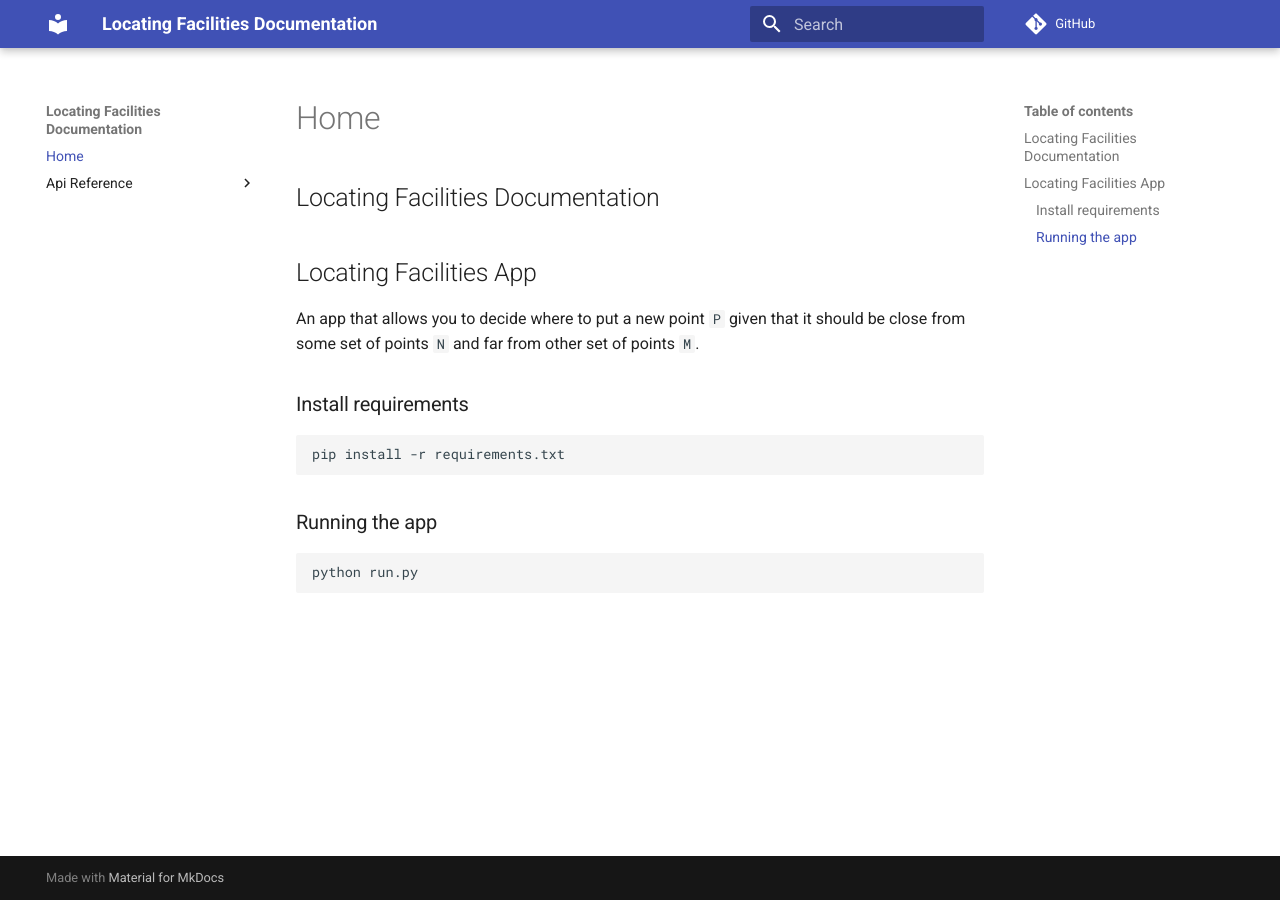
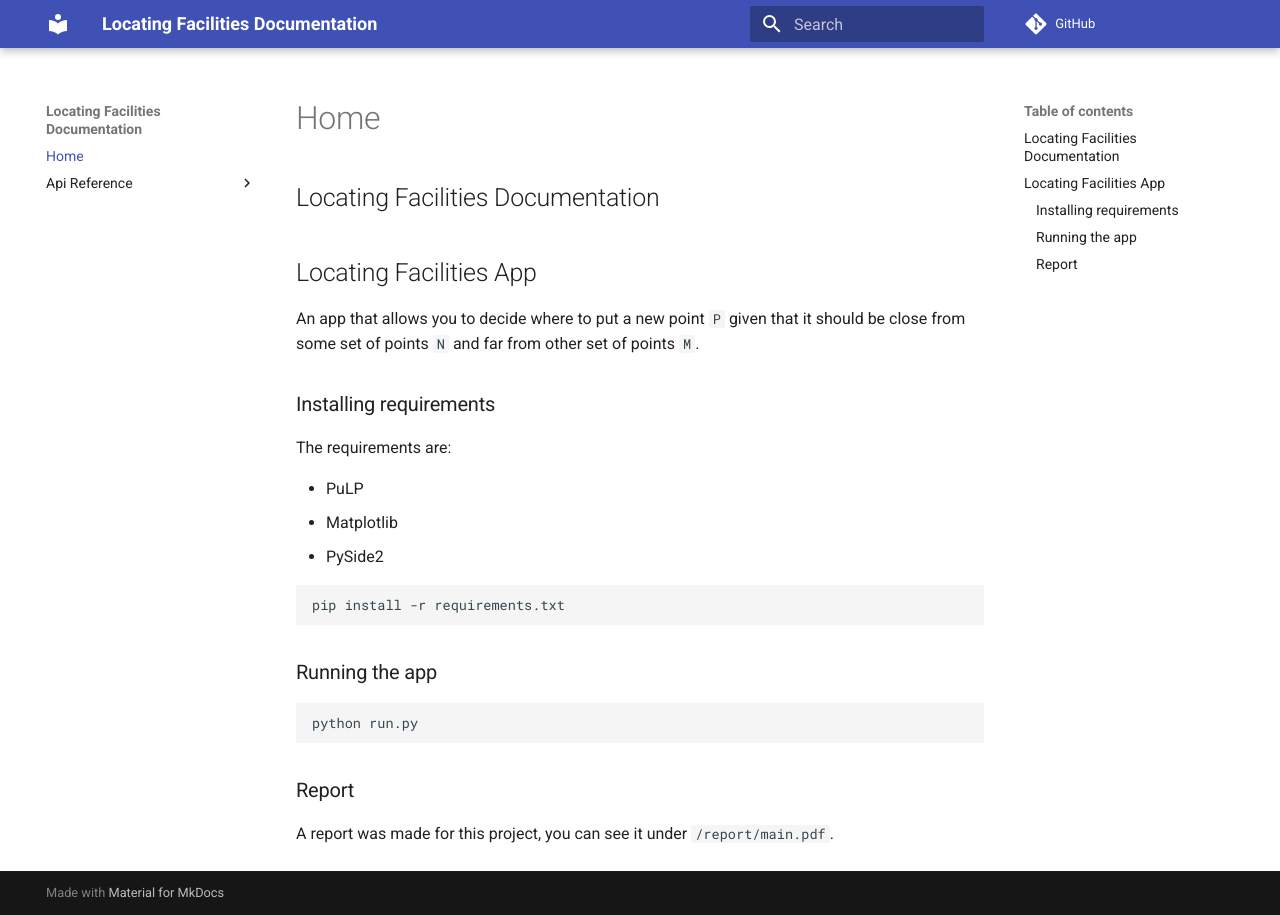
Before and after one commit to dcordb/locating-facilities, an MkDocs documentation site: the page built from docs/index.md, in a window 1280 px wide. Built offline with MkDocs 1.6.1 and Material for MkDocs 9.7.7, drawn with Linux system fonts in a browser that asks for light colours; comment, search, counter and statistics services are not loaded.

Commit message:
Add documentation to github

````diff
--- a/README.md
+++ b/README.md
@@ -2,7 +2,13 @@
 
 An app that allows you to decide where to put a new point `P` given that it should be close from some set of points `N` and far from other set of points `M`.
 
-### Install requirements
+### Installing requirements
+
+The requirements are:
+
+- PuLP
+- Matplotlib
+- PySide2
 
 ```
 pip install -r requirements.txt
@@ -13,3 +19,7 @@ pip install -r requirements.txt
 ```
 python run.py
 ```
+
+### Report
+
+A report was made for this project, you can see it under `/report/main.pdf`.
--- a/mkdocs.yml
+++ b/mkdocs.yml
@@ -9,6 +9,7 @@ nav:
     - models: api/models.md
     - gui: api/gui.md
     - controller: api/controller.md
+    - utils: api/utils.md
 
 repo_url: https://github.com/dcordb/locating-facilities
 
@@ -24,7 +25,10 @@ plugins:
             show_source: true
             show_if_no_docstring: true
             show_object_full_path: false
-            show_root_toc_entry: false
+            show_root_toc_entry: true
+            show_root_full_path: false
+            group_by_category: false
+            show_category_heading: false
           setup_commands:
             - import sys
             - from unittest.mock import MagicMock as mock
--- a/requirements.txt
+++ b/requirements.txt
@@ -1,2 +1,3 @@
 PySide2
 matplotlib
+pulp
````
Also changed, not shown: 1 other file.
